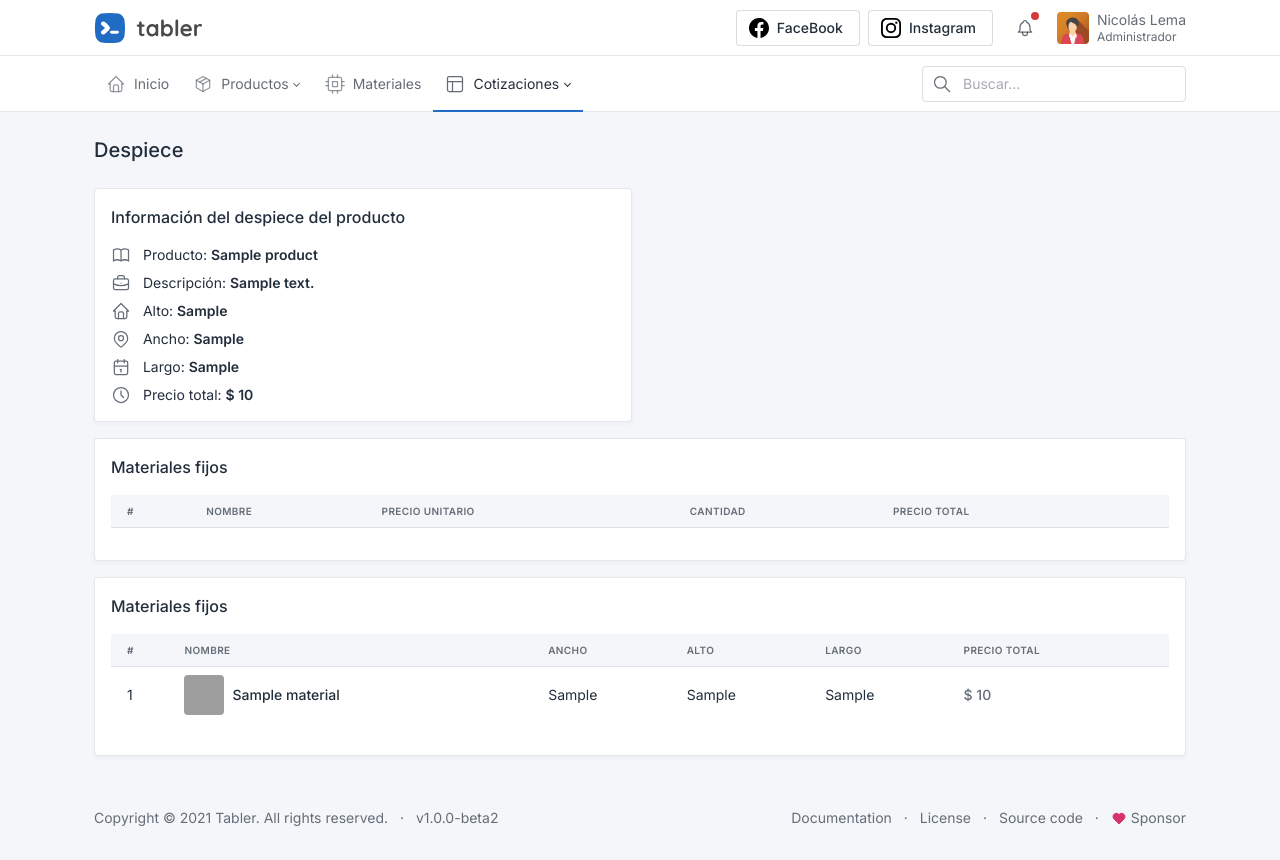
After one commit to nlemarodriguez/despieces, a Django app: page /cotizaciones/1 in a window 1280 px wide. The commit adds this page. Run offline with Django 3.2, Linux system fonts and the light colour scheme; tables that the repository leaves empty hold one stand-in row (values such as "Sample post"); lists and menus that the app fills with data are empty; some libraries are stand-ins or nearby versions; grey boxes are pictures that could not be loaded.

Commit message:
:sparkles: Quotations app

```diff
--- a/apps/quotations/urls.py
+++ b/apps/quotations/urls.py
@@ -4,5 +4,6 @@ from django.urls import path
 app_name = 'quotations_app'
 
 urlpatterns = [
-    path('despieces', views.ListQuotations.as_view(), name='despieces'),
+    path('cotizaciones', views.QuotationsList.as_view(), name='quotations_list'),
+    path('cotizaciones/<int:id>', views.QuotationsDetail.as_view(), name='quotations_detail'),
 ]
--- a/apps/quotations/views.py
+++ b/apps/quotations/views.py
@@ -1,6 +1,42 @@
-from django.shortcuts import render
-from django.views.generic import TemplateView
+from django.db.models import Count, Sum
+from django.views.generic import ListView
+from .models import Quotation, Quartering
 
 
-class ListQuotations(TemplateView):
-    template_name = "quotations/list_quotations.html"
+# Get the list of quotations
+class QuotationsList(ListView):
+    template_name = "quotations/quotations_list.html"
+    model = Quotation
+    context_object_name = 'quotations_list'
+
+    def get_queryset(self):
+        return Quotation.objects.all()
+
+
+# Get single quotations with id in the url
+class QuotationsDetail(ListView):
+    template_name = "quotations/quotations_detail.html"
+    model = Quotation
+    context_object_name = 'quotation'
+
+    def get_queryset(self):
+        return Quotation.objects.get(id=self.kwargs['id'])
+
+    def get_context_data(self, **kwargs):
+        context = super(QuotationsDetail, self).get_context_data(**kwargs)
+
+        # Filter the quartering of this quotation
+        quartering_list = Quartering.objects.filter(quotation_id=self.kwargs['id'])
+
+        # Filter quartering no mesurable, group by material and get the price of each group
+        no_mesurable = quartering_list.filter(composition__material__is_measurable=False)\
+            .values('composition__material__name', 'composition__material__price')\
+            .annotate(quantity_material=Count('composition_id'), price=Sum('composition__material__price'))
+
+        # Filter quartering mesurable
+        mesurable = list(filter(lambda q: q.composition.material.is_measurable is True, list(quartering_list)))
+        context.update({
+            'quartering_mesurable_list': mesurable,
+            'quartering_no_mesurable_list': no_mesurable,
+        })
+        return context
--- a/templates/includes/second_nav.html
+++ b/templates/includes/second_nav.html
@@ -89,15 +89,15 @@
                               d="M3 9h18M9 21V9"/></svg>
                     </span>
                             <span class="nav-link-title">
-                      Despieces
+                      Cotizaciones
                     </span>
                         </a>
                         <div class="dropdown-menu">
-                            <a class="dropdown-item" href="{% url 'quotations_app:despieces' %}">
+                            <a class="dropdown-item" href="{% url 'quotations_app:quotations_list' %}">
                                 Recientes
                             </a>
                             <a class="dropdown-item" href="www">
-                                Nuevo
+                                Nueva
                             </a>
                         </div>
 
--- /dev/null
+++ b/templates/quotations/quotations_detail.html
@@ -0,0 +1,211 @@
+{% extends 'base.html' %}
+{% load static %}
+{% block head %}{% with tab_title='Despieces' %}{{ block.super }}{% endwith %}{% endblock head %}
+{% block second_nav %}{% with selected='quartering' %}{{ block.super }}{% endwith %}{% endblock second_nav %}
+{% block inner_title %} Despiece {% endblock inner_title %}
+{% block content %}
+    <div class="col-md-12 col-lg-12">
+        <div class="row row-cards">
+            <div class="col-6"> <!-- Begin product card -->
+                <div class="card">
+                    <div class="card-body">
+                        <div class="card-title">Información del despiece del producto</div>
+                        <div class="mb-2">
+                            <!-- Download SVG icon from http://tabler-icons.io/i/book -->
+                            <svg xmlns="http://www.w3.org/2000/svg" class="icon me-2 text-muted" width="24" height="24"
+                                 viewBox="0 0 24 24" stroke-width="2" stroke="currentColor" fill="none"
+                                 stroke-linecap="round"
+                                 stroke-linejoin="round">
+                                <path stroke="none" d="M0 0h24v24H0z" fill="none"></path>
+                                <path d="M3 19a9 9 0 0 1 9 0a9 9 0 0 1 9 0"></path>
+                                <path d="M3 6a9 9 0 0 1 9 0a9 9 0 0 1 9 0"></path>
+                                <line x1="3" y1="6" x2="3" y2="19"></line>
+                                <line x1="12" y1="6" x2="12" y2="19"></line>
+                                <line x1="21" y1="6" x2="21" y2="19"></line>
+                            </svg>
+                            Producto: <strong>{{ quotation.product.name }}</strong>
+                        </div>
+                        <div class="mb-2">
+                            <!-- Download SVG icon from http://tabler-icons.io/i/briefcase -->
+                            <svg xmlns="http://www.w3.org/2000/svg" class="icon me-2 text-muted" width="24" height="24"
+                                 viewBox="0 0 24 24" stroke-width="2" stroke="currentColor" fill="none"
+                                 stroke-linecap="round"
+                                 stroke-linejoin="round">
+                                <path stroke="none" d="M0 0h24v24H0z" fill="none"></path>
+                                <rect x="3" y="7" width="18" height="13" rx="2"></rect>
+                                <path d="M8 7v-2a2 2 0 0 1 2 -2h4a2 2 0 0 1 2 2v2"></path>
+                                <line x1="12" y1="12" x2="12" y2="12.01"></line>
+                                <path d="M3 13a20 20 0 0 0 18 0"></path>
+                            </svg>
+                            Descripción: <strong>{{ quotation.product.description }}</strong>
+                        </div>
+                        <div class="mb-2">
+                            <!-- Download SVG icon from http://tabler-icons.io/i/home -->
+                            <svg xmlns="http://www.w3.org/2000/svg" class="icon me-2 text-muted" width="24" height="24"
+                                 viewBox="0 0 24 24" stroke-width="2" stroke="currentColor" fill="none"
+                                 stroke-linecap="round"
+                                 stroke-linejoin="round">
+                                <path stroke="none" d="M0 0h24v24H0z" fill="none"></path>
+                                <polyline points="5 12 3 12 12 3 21 12 19 12"></polyline>
+                                <path d="M5 12v7a2 2 0 0 0 2 2h10a2 2 0 0 0 2 -2v-7"></path>
+                                <path d="M9 21v-6a2 2 0 0 1 2 -2h2a2 2 0 0 1 2 2v6"></path>
+                            </svg>
+                            Alto: <strong>{{ quotation.high }}</strong>
+                        </div>
+                        <div class="mb-2">
+                            <!-- Download SVG icon from http://tabler-icons.io/i/map-pin -->
+                            <svg xmlns="http://www.w3.org/2000/svg" class="icon me-2 text-muted" width="24" height="24"
+                                 viewBox="0 0 24 24" stroke-width="2" stroke="currentColor" fill="none"
+                                 stroke-linecap="round"
+                                 stroke-linejoin="round">
+                                <path stroke="none" d="M0 0h24v24H0z" fill="none"></path>
+                                <circle cx="12" cy="11" r="3"></circle>
+                                <path d="M17.657 16.657l-4.243 4.243a2 2 0 0 1 -2.827 0l-4.244 -4.243a8 8 0 1 1 11.314 0z"></path>
+                            </svg>
+                            Ancho: <strong>{{ quotation.width }}</strong>
+                        </div>
+                        <div class="mb-2">
+                            <!-- Download SVG icon from http://tabler-icons.io/i/calendar -->
+                            <svg xmlns="http://www.w3.org/2000/svg" class="icon me-2 text-muted" width="24" height="24"
+                                 viewBox="0 0 24 24" stroke-width="2" stroke="currentColor" fill="none"
+                                 stroke-linecap="round"
+                                 stroke-linejoin="round">
+                                <path stroke="none" d="M0 0h24v24H0z" fill="none"></path>
+                                <rect x="4" y="5" width="16" height="16" rx="2"></rect>
+                                <line x1="16" y1="3" x2="16" y2="7"></line>
+                                <line x1="8" y1="3" x2="8" y2="7"></line>
+                                <line x1="4" y1="11" x2="20" y2="11"></line>
+                                <line x1="11" y1="15" x2="12" y2="15"></line>
+                                <line x1="12" y1="15" x2="12" y2="18"></line>
+                            </svg>
+                            Largo: <strong>{{ quotation.long }}</strong>
+                        </div>
+                        <div>
+                            <!-- Download SVG icon from http://tabler-icons.io/i/clock -->
+                            <svg xmlns="http://www.w3.org/2000/svg" class="icon me-2 text-muted" width="24" height="24"
+                                 viewBox="0 0 24 24" stroke-width="2" stroke="currentColor" fill="none"
+                                 stroke-linecap="round"
+                                 stroke-linejoin="round">
+                                <path stroke="none" d="M0 0h24v24H0z" fill="none"></path>
+                                <circle cx="12" cy="12" r="9"></circle>
+                                <polyline points="12 7 12 12 15 15"></polyline>
+                            </svg>
+                            Precio total: <strong>$ {{ quotation.total_price|floatformat:0 }}</strong>
+                        </div>
+                    </div>
+                </div>
+            </div> <!-- Finish product card -->
+
+            <div class="col-md-12"> <!-- Begin material no mesurable table card -->
+                <div class="card">
+                    <div class="card-body">
+                        <div class="card-title">Materiales fijos</div>
+                        <div>
+                            <div class="table-responsive">
+                                <table class="table table-vcenter card-table">
+                                    <thead>
+                                    <tr>
+                                        <th>#</th>
+                                        <th>Nombre</th>
+                                        <th>Precio unitario</th>
+                                        <th>Cantidad</th>
+                                        <th>Precio total</th>
+                                    </tr>
+                                    </thead>
+                                    <tbody>
+
+                                    {% for quartering in quartering_no_mesurable_list %}
+                                        <tr>
+                                            <td>
+                                                <div>{{ forloop.counter }}</div>
+                                            </td>
+                                            <td>
+                                                <div class="d-flex align-items-center">
+                                                    <span class="avatar me-2"
+                                                          style="background-image: url(./static/avatars/006m.jpg)"></span>
+                                                    <div class="flex-fill">
+                                                        <div class="font-weight-medium">{{ quartering.composition__material__name }}</div>
+                                                    </div>
+                                                </div>
+                                            </td>
+                                            <td class="text-muted">
+                                                <div class="font-weight-medium">
+                                                    $ {{ quartering.composition__material__price|floatformat:0 }}</div>
+                                            </td>
+                                            <td class="text-muted">
+                                                <div class="font-weight-medium">{{ quartering.quantity_material }}
+                                                    unidad{{ quartering.quantity_material|pluralize:",es" }}</div>
+                                            </td>
+                                            <td class="text-muted">
+                                                <div class="font-weight-medium">
+                                                    $ {{ quartering.price|floatformat:0 }}</div>
+                                            </td>
+                                        </tr>
+                                    {% endfor %}
+                                    </tbody>
+                                </table>
+                            </div>
+                        </div>
+                    </div>
+                </div>
+            </div> <!-- Finish material no mesurable table card -->
+
+            <div class="col-md-12"> <!-- Begin material mesurable table card -->
+                <div class="card">
+                    <div class="card-body">
+                        <div class="card-title">Materiales fijos</div>
+                        <div>
+                            <div class="table-responsive">
+                                <table class="table table-vcenter card-table">
+                                    <thead>
+                                    <tr>
+                                        <th>#</th>
+                                        <th>Nombre</th>
+                                        <th>Ancho</th>
+                                        <th>Alto</th>
+                                        <th>Largo</th>
+                                        <th>Precio total</th>
+                                    </tr>
+                                    </thead>
+                                    <tbody>
+
+                                    {% for quartering in quartering_mesurable_list %}
+                                        <tr>
+                                            <td>
+                                                <div>{{ forloop.counter }}</div>
+                                            </td>
+                                            <td>
+                                                <div class="d-flex align-items-center">
+                                                    <span class="avatar me-2"
+                                                          style="background-image: url(./static/avatars/006m.jpg)"></span>
+                                                    <div class="flex-fill">
+                                                        <div class="font-weight-medium">{{ quartering.composition.material.name }}</div>
+                                                    </div>
+                                                </div>
+                                            </td>
+                                            <td>
+                                                <div>{{ quartering.width }}</div>
+                                            </td>
+                                            <td>
+                                                <div>{{ quartering.high }}</div>
+                                            </td>
+                                            <td>
+                                                <div>{{ quartering.long }}</div>
+                                            </td>
+                                            <td class="text-muted">
+                                                <div class="font-weight-medium">
+                                                    $ {{ quartering.composition.material.price|floatformat:0 }}</div>
+                                            </td>
+                                        </tr>
+                                    {% endfor %}
+                                    </tbody>
+                                </table>
+                            </div>
+                        </div>
+                    </div>
+                </div>
+            </div> <!-- Finish material mesurable table card -->
+        </div>
+    </div>
+
+{% endblock %}
```
Also changed, not shown: templates/quotations/quotations_list.html (added, +59 -0 lines).
